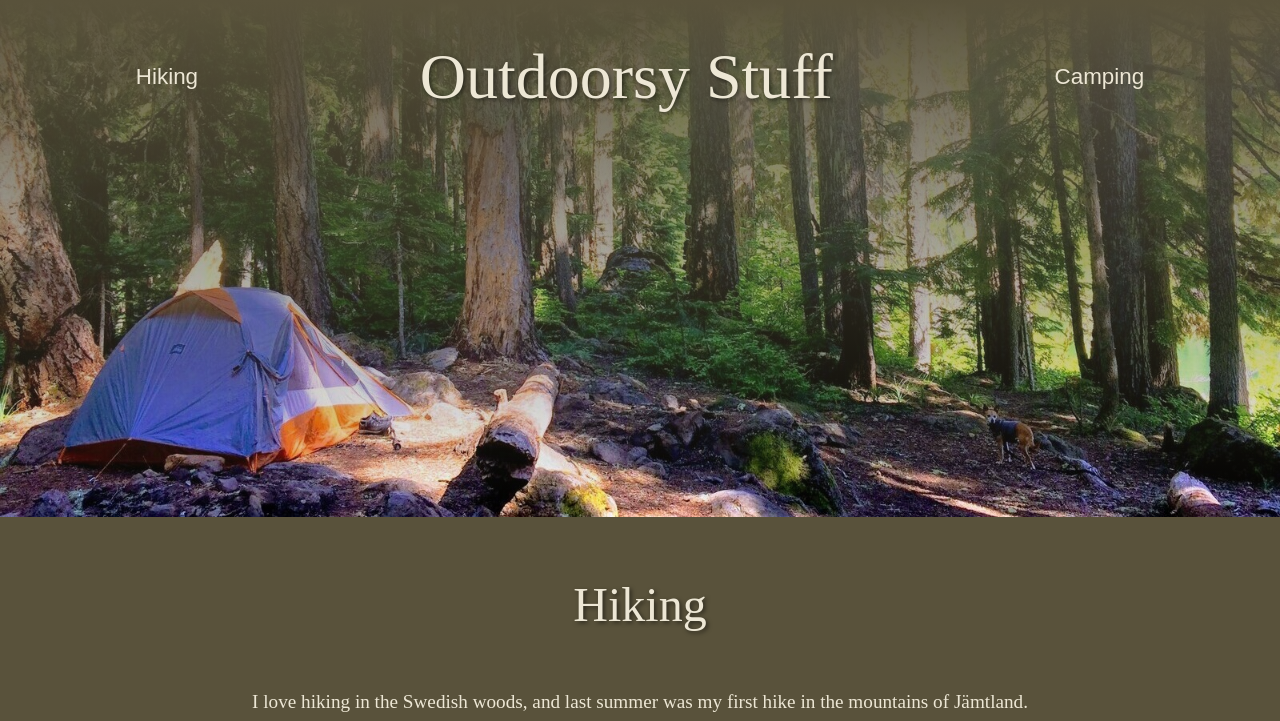
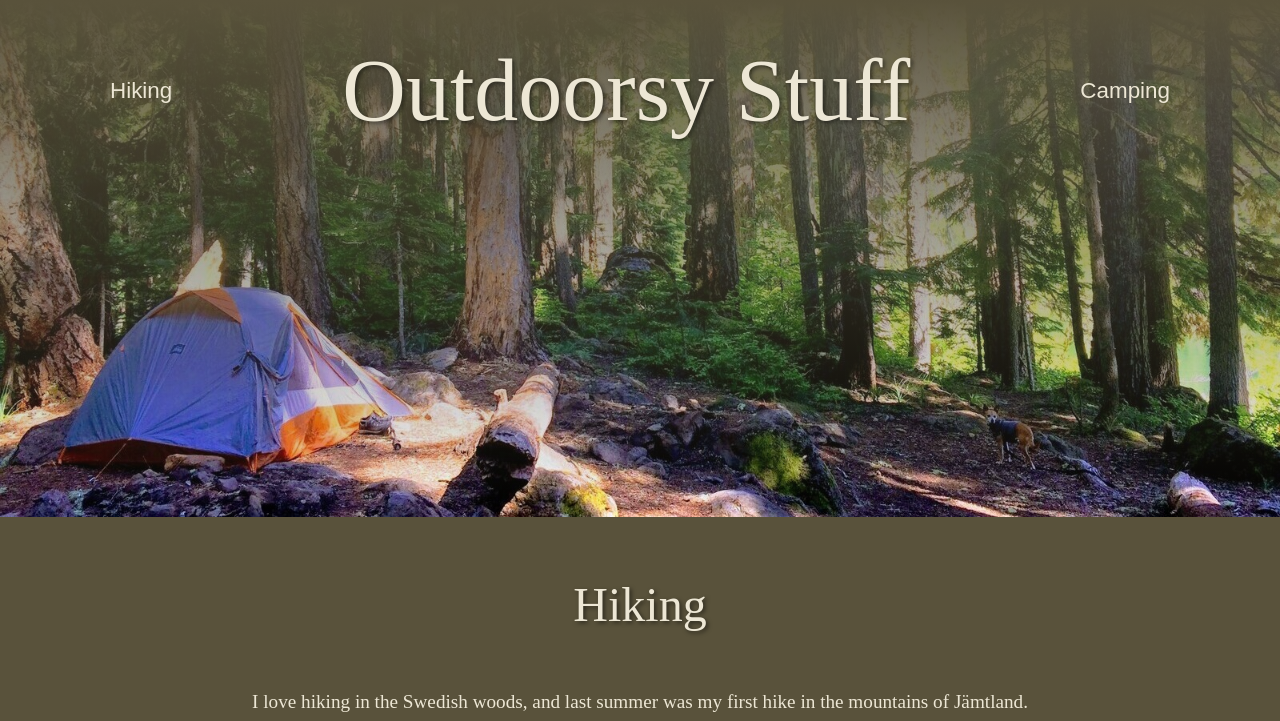
Before and after one commit to ReginaJM/Arbetsmetodik_inl2, a website built with Vite: page vite-project/index.html in a window 1280 px wide. Shown: the top 721 px of the page. Built offline with nearby package versions, Linux system fonts and the light colour scheme; a web font is replaced by a local one.

Commit message:
:lipstick: change header size

```diff
--- a/vite-project/css/style.css
+++ b/vite-project/css/style.css
@@ -70,7 +70,7 @@ h1 {
   font-optical-sizing: auto;
   font-weight: 500;
   font-style: normal;
-  font-size: 4rem;
+  font-size: 5.5rem;
   text-shadow: 2px 2px 4px rgba(0, 0, 0, 0.5);
 }
 
```
